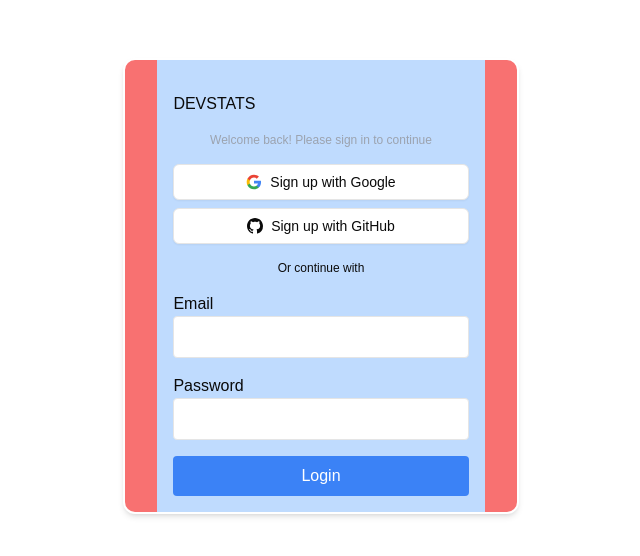
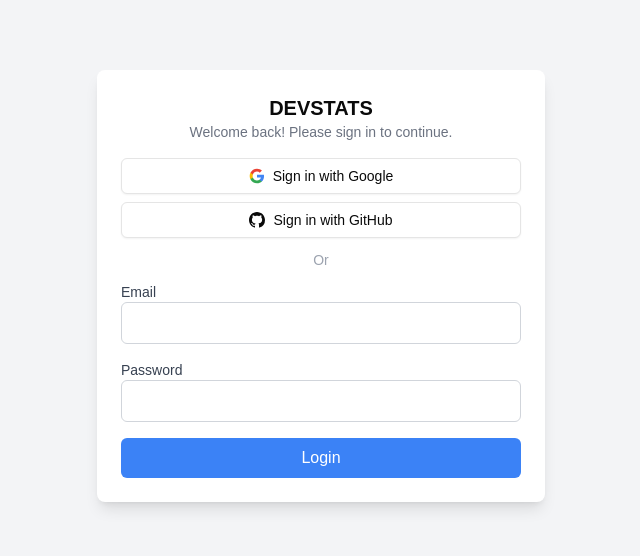
Before and after one commit to m-sanjid/dev_stats, a Next.js app: page /login in a window 1280 px wide. Shown: the part 114-670 px from the top of the page, without its empty margins (319-959 px from the left). Built offline with nearby package versions, Linux system fonts and the light colour scheme.

Commit message:
improved_authflow

```diff
--- a/components/Buttons/OAuthButton.tsx
+++ b/components/Buttons/OAuthButton.tsx
@@ -17,6 +17,7 @@
       variant="outline"
       className="w-full flex items-center justify-center gap-2"
       onClick={handleSignIn}
+      aria-label={`Sign in with ${provider}`}
     >
       {children}
     </Button>
--- a/components/Buttons/SigninButton.tsx
+++ b/components/Buttons/SigninButton.tsx
@@ -1,18 +1,27 @@
-import React from "react";
+"use client";
+
+import { useSession, signIn, signOut } from "next-auth/react";
 import { Button } from "../ui/button";
 
-function SigninButton({
-  isLoggedIn,
-  onClick,
-}: {
-  isLoggedIn: boolean;
-  onClick: () => void;
-}) {
+export default function SigninButton() {
+  const { data: session, status } = useSession();
+  const isAuthenticated = status === "authenticated";
+
+  const handleAuthAction = () => {
+    if (isAuthenticated) {
+      signOut({ callbackUrl: "/" }); // Redirects to homepage after sign out
+    } else {
+      signIn();
+    }
+  };
+
   return (
-    <Button onClick={onClick} className="bg-blue-600">
-      {isLoggedIn ? "Log Out" : "Log in"}
+    <Button
+      onClick={handleAuthAction}
+      className="bg-blue-600 text-white px-4 py-2 rounded-md"
+      aria-label={isAuthenticated ? "Sign out" : "Sign in"}
+    >
+      {isAuthenticated ? "Log Out" : "Log In"}
     </Button>
   );
 }
-
-export default SigninButton;
--- a/components/LoginForm.tsx
+++ b/components/LoginForm.tsx
@@ -36,8 +36,8 @@
       if (result?.error) {
         setError("root", { message: result.error });
       } else {
-        router.refresh();
-        router.push("/dashboard");
+        router.push("/dashboard"); // Redirect after successful login
+        router.refresh(); // Ensure session updates
       }
     } catch (error) {
       setError("root", { message: "Something went wrong. Please try again." });
@@ -45,69 +45,56 @@
   };
 
   return (
-    <main className="h-svh flex justify-center items-center">
-      <div className="flex flex-col justify-center items-center border-white rounded-xl px-8 shadow-md border-2 bg-red-400 ">
-        <form
-          onSubmit={handleSubmit(onSubmit)}
-          className="space-y-4 bg-blue-200 p-4"
-        >
-          <div className="bg-blue-200 w-full my-4">DEVSTATS</div>
-          <div className="text-xs">
-            <h4 className="text-center text-gray-400">
-              Welcome back! Please sign in to continue
-            </h4>
-          </div>
+    <main className="h-screen flex justify-center items-center bg-gray-100">
+      <div className="w-full max-w-md bg-white shadow-lg rounded-lg p-6">
+        <h2 className="text-center text-xl font-bold">DEVSTATS</h2>
+        <p className="text-center text-gray-500 text-sm mb-4">
+          Welcome back! Please sign in to continue.
+        </p>
 
+        {/* OAuth Buttons */}
         <div className="space-y-2">
           <OAuthButton provider="google">
-              <GoogleIcon className="w-4 h-4" />
-              Sign up with Google
+            <GoogleIcon className="w-5 h-5" />
+            Sign in with Google
           </OAuthButton>
 
           <OAuthButton provider="github">
-              <GitHubIcon className="w-4 h-4" />
-              Sign up with GitHub
+            <GitHubIcon className="w-5 h-5" />
+            Sign in with GitHub
           </OAuthButton>
         </div>
 
-          <div className="text-xs">
-            <h4 className="text-center">Or continue with</h4>
-          </div>
+        <div className="text-center text-gray-400 my-3 text-sm">Or</div>
 
-          <div>
-            <label htmlFor="email">Email</label>
-            <input
-              {...register("email")}
+        {/* Login Form */}
+        <form onSubmit={handleSubmit(onSubmit)} className="space-y-4">
+          <InputField
             id="email"
+            label="Email"
             type="email"
-              className="w-full p-2 border rounded"
+            register={register}
+            error={errors.email?.message}
           />
-            {errors.email && (
-              <p className="text-red-500 text-sm">{errors.email.message}</p>
-            )}
-          </div>
 
-          <div>
-            <label htmlFor="password">Password</label>
-            <input
-              {...register("password")}
+          <InputField
             id="password"
+            label="Password"
             type="password"
-              className="w-full p-2 border rounded"
+            register={register}
+            error={errors.password?.message}
           />
-            {errors.password && (
-              <p className="text-red-500 text-sm">{errors.password.message}</p>
-            )}
-          </div>
 
-          {errors.root && (
-            <p className="text-red-500 text-sm">{errors.root.message}</p>
+          {errors.root?.message && (
+            <p className="text-red-500 text-sm text-center" aria-live="polite">
+              {errors.root.message}
+            </p>
           )}
 
           <button
             type="submit"
             disabled={isSubmitting}
-            className="w-full bg-blue-500 text-white p-2 rounded hover:bg-blue-600 disabled:bg-gray-400"
+            className="w-full bg-blue-500 text-white p-2 rounded-md hover:bg-blue-600 disabled:bg-gray-400"
           >
             {isSubmitting ? "Logging in..." : "Login"}
           </button>
@@ -116,3 +103,43 @@
     </main>
   );
 }
+
+/** Reusable Input Field Component */
+function InputField({
+  id,
+  label,
+  type,
+  register,
+  error,
+}: {
+  id: string;
+  label: string;
+  type: string;
+  register: any;
+  error?: string;
+}) {
+  return (
+    <div>
+      <label htmlFor={id} className="block text-sm font-medium text-gray-700">
+        {label}
+      </label>
+      <input
+        {...register(id)}
+        id={id}
+        type={type}
+        className="w-full p-2 border border-gray-300 rounded-md focus:ring focus:ring-blue-200"
+        aria-invalid={!!error}
+        aria-describedby={error ? `${id}-error` : undefined}
+      />
+      {error && (
+        <p
+          id={`${id}-error`}
+          className="text-red-500 text-sm mt-1"
+          aria-live="polite"
+        >
+          {error}
+        </p>
+      )}
+    </div>
+  );
+}
--- a/components/Pricing.tsx
+++ b/components/Pricing.tsx
@@ -35,7 +35,7 @@
 
 function Pricing() {
   return (
-    <section className="px-4 py-10 my-32">
+    <section id="pricing" className="px-4 py-10 my-32">
       <div className="container mx-auto px-4">
         <h2 className="text-3xl font-bold text-center mb-20">
           Simple, Transparent Pricing
--- a/components/SignUpForm.tsx
+++ b/components/SignUpForm.tsx
@@ -6,7 +6,6 @@
 import { signUp } from "@/actions/auth";
 import { useRouter } from "next/navigation";
 import { OAuthButton } from "./Buttons/OAuthButton";
-import { GithubIcon } from "lucide-react";
 import { GitHubIcon, GoogleIcon } from "./icons";
 
 const signUpSchema = z.object({
@@ -37,86 +36,68 @@
         router.push("/dashboard");
       }
     } catch (error) {
+      console.error("Sign-up error:", error);
       setError("root", { message: "Something went wrong. Please try again." });
     }
   };
 
   return (
-    <main className="h-svh flex justify-center items-center">
-      <div className="flex flex-col justify-center items-center border-white rounded-xl px-8 shadow-md border-2 bg-red-400 ">
-        <form
-          onSubmit={handleSubmit(onSubmit)}
-          className="space-y-4 bg-blue-200 p-4"
-        >
-          <div className="bg-blue-200 w-full my-4">DEVSTATS</div>
-          <div className="text-xs">
-            <h4 className="text-center text-gray-400">
-              Welcome back! Please sign in to continue
-            </h4>
-          </div>
+    <main className="h-screen flex justify-center items-center">
+      <div className="w-full max-w-md bg-white shadow-lg rounded-lg p-6">
+        <h2 className="text-center text-lg font-bold mb-4">DEVSTATS</h2>
+        <p className="text-center text-gray-500 text-sm mb-4">
+          Welcome! Please sign up to continue.
+        </p>
 
         <div className="space-y-2">
           <OAuthButton provider="google">
-              <GoogleIcon className="w-4 h-4" />
+            <GoogleIcon className="w-5 h-5" />
             Sign up with Google
           </OAuthButton>
 
           <OAuthButton provider="github">
-              <GitHubIcon className="w-4 h-4" />
+            <GitHubIcon className="w-5 h-5" />
             Sign up with GitHub
           </OAuthButton>
         </div>
 
-          <div className="text-xs">
-            <h4 className="text-center">Or continue with</h4>
-          </div>
+        <div className="text-center text-gray-400 my-3 text-sm">Or</div>
 
-          <div>
-            <label htmlFor="name">Name</label>
-            <input
-              {...register("name")}
+        <form onSubmit={handleSubmit(onSubmit)} className="space-y-4">
+          <InputField
             id="name"
-              className="w-full p-2 border rounded"
+            label="Name"
+            type="text"
+            register={register}
+            error={errors.name?.message}
           />
-            {errors.name && (
-              <p className="text-red-500 text-sm">{errors.name.message}</p>
-            )}
-          </div>
 
-          <div>
-            <label htmlFor="email">Email</label>
-            <input
-              {...register("email")}
+          <InputField
             id="email"
+            label="Email"
             type="email"
-              className="w-full p-2 border rounded"
+            register={register}
+            error={errors.email?.message}
           />
-            {errors.email && (
-              <p className="text-red-500 text-sm">{errors.email.message}</p>
-            )}
-          </div>
 
-          <div>
-            <label htmlFor="password">Password</label>
-            <input
-              {...register("password")}
+          <InputField
             id="password"
+            label="Password"
             type="password"
-              className="w-full p-2 border rounded"
+            register={register}
+            error={errors.password?.message}
           />
-            {errors.password && (
-              <p className="text-red-500 text-sm">{errors.password.message}</p>
-            )}
-          </div>
 
-          {errors.root && (
-            <p className="text-red-500 text-sm">{errors.root.message}</p>
+          {errors.root?.message && (
+            <p className="text-red-500 text-sm text-center" aria-live="polite">
+              {errors.root.message}
+            </p>
           )}
 
           <button
             type="submit"
             disabled={isSubmitting}
-            className="w-full bg-blue-500 text-white p-2 rounded hover:bg-blue-600 disabled:bg-gray-400"
+            className="w-full bg-blue-500 text-white p-2 rounded-md hover:bg-blue-600 disabled:bg-gray-400"
           >
             {isSubmitting ? "Creating account..." : "Sign Up"}
           </button>
@@ -125,3 +106,42 @@
     </main>
   );
 }
+
+function InputField({
+  id,
+  label,
+  type,
+  register,
+  error,
+}: {
+  id: string;
+  label: string;
+  type: string;
+  register: any;
+  error?: string;
+}) {
+  return (
+    <div>
+      <label htmlFor={id} className="block text-sm font-medium text-gray-700">
+        {label}
+      </label>
+      <input
+        {...register(id)}
+        id={id}
+        type={type}
+        className="w-full p-2 border border-gray-300 rounded-md focus:ring focus:ring-blue-200"
+        aria-invalid={!!error}
+        aria-describedby={error ? `${id}-error` : undefined}
+      />
+      {error && (
+        <p
+          id={`${id}-error`}
+          className="text-red-500 text-sm mt-1"
+          aria-live="polite"
+        >
+          {error}
+        </p>
+      )}
+    </div>
+  );
+}
```
Also changed, not shown: components/Navbar.tsx (+38 -27 lines), 1 other file (tests, documents, lock files or other folders). Lines whose indentation alone changed are shown as unchanged.
